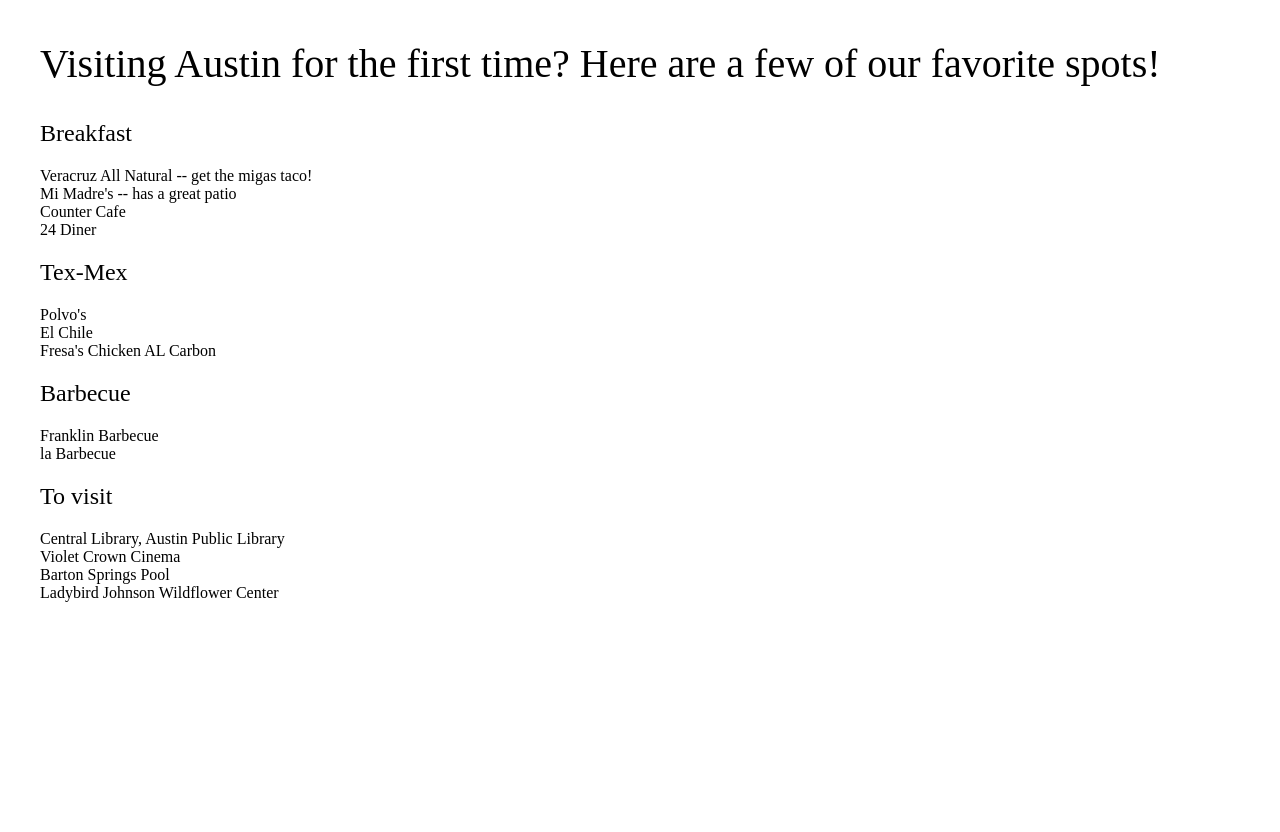
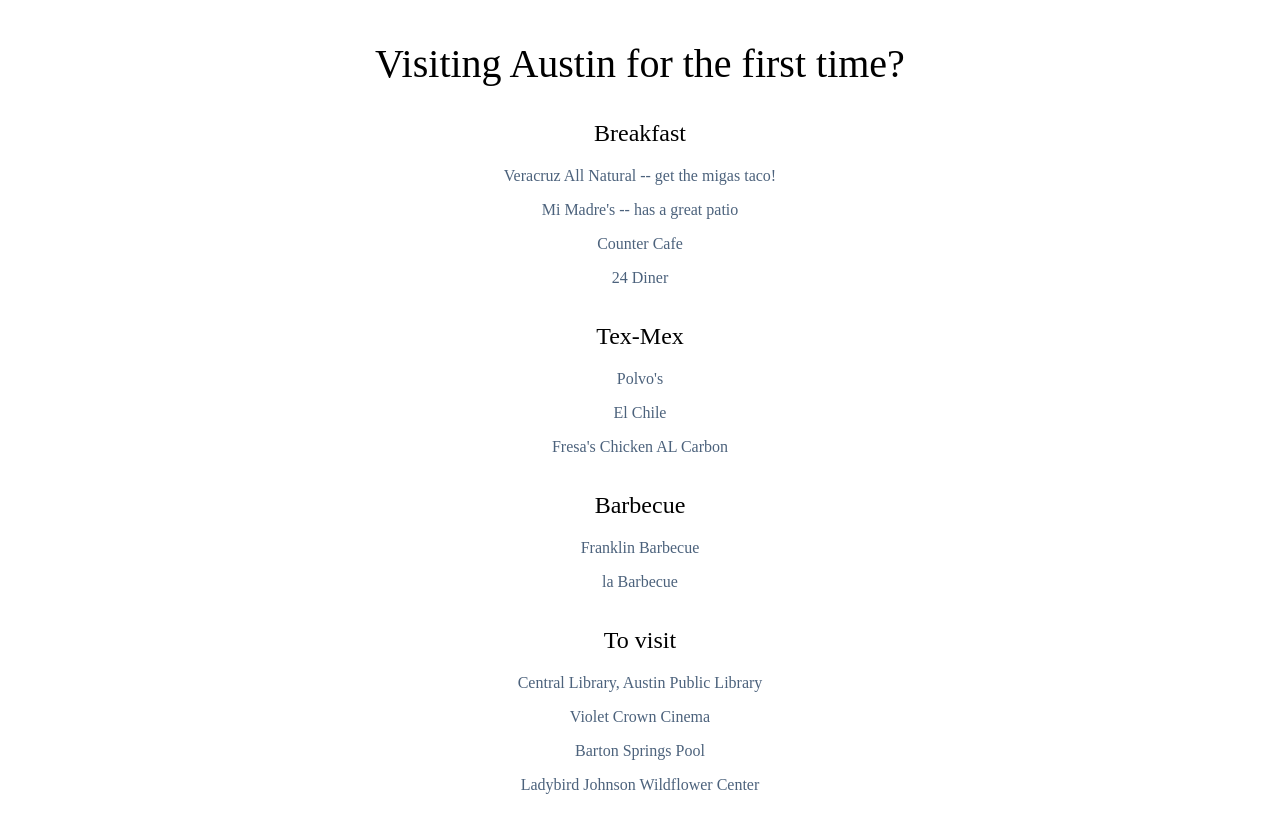
Before and after one commit to scottelder/wedding, a React app: page /attractions in a window 1280 px wide. Shown: the top 832 px of the page. Before the commit the page ends 800 px from the top, so only its background shows below. Built offline with nearby package versions, Linux system fonts and the light colour scheme; the HTML template or start-up script is replaced by a standard one.

Commit message:
update styles

```diff
--- a/client/Attractions.js
+++ b/client/Attractions.js
@@ -1,4 +1,5 @@
 import React from "react";
+import styled from "@emotion/styled";
 import {
   Article,
   Headline,
@@ -9,16 +10,17 @@
   ExternalLink,
 } from "./components";
 
+const AttractionsArticle = styled(Article)`
+  text-align: center;
+`;
+
 export default function Attractions() {
   return (
-    <Article class="attractions">
-      <Headline className="our-story__headline">
-        Visiting Austin for the first time? Here are a few of our favorite
-        spots!
-      </Headline>
+    <AttractionsArticle>
+      <Headline>Visiting Austin for the first time?</Headline>
 
       <Section>
-        <Subheadline className="our-story__subheadline">Breakfast</Subheadline>
+        <Subheadline>Breakfast</Subheadline>
         <List>
           <Item>
             <ExternalLink
@@ -45,7 +47,7 @@
       </Section>
 
       <Section>
-        <Subheadline className="our-story__subheadline">Tex-Mex</Subheadline>
+        <Subheadline>Tex-Mex</Subheadline>
         <List>
           <Item>
             <ExternalLink src="https://www.polvosaustin.com/" label="Polvo's" />
@@ -63,7 +65,7 @@
       </Section>
 
       <Section>
-        <Subheadline className="our-story__subheadline">Barbecue</Subheadline>
+        <Subheadline>Barbecue</Subheadline>
         <List>
           <Item>
             <ExternalLink
@@ -81,7 +83,7 @@
       </Section>
 
       <Section>
-        <Subheadline className="our-story__subheadline">To visit</Subheadline>
+        <Subheadline>To visit</Subheadline>
         <List>
           <Item>
             <ExternalLink
@@ -109,6 +111,6 @@
           </Item>
         </List>
       </Section>
-    </Article>
+    </AttractionsArticle>
   );
 }
--- a/client/components/Lists.js
+++ b/client/components/Lists.js
@@ -7,4 +7,6 @@
   padding: 0;
 `;
 
-export const Item = styled.li``;
+export const Item = styled.li`
+  margin-bottom: 1em;
+`;
--- a/client/components/Typography.js
+++ b/client/components/Typography.js
@@ -20,22 +20,22 @@
 export const Paragraph = styled.p``;
 
 export const Anchor = styled.a`
-  color: black;
+  color: #4c627c;
   text-decoration: none;
 
   :visited,
   :active {
-    color: black;
+    color: #4c627c;
   }
 `;
 
 export const Link = styled(RouterLink)`
-  color: black;
+  color: #4c627c;
   text-decoration: none;
 
   :visited,
   :active {
-    color: black;
+    color: #4c627c;
   }
 `;
 
```
